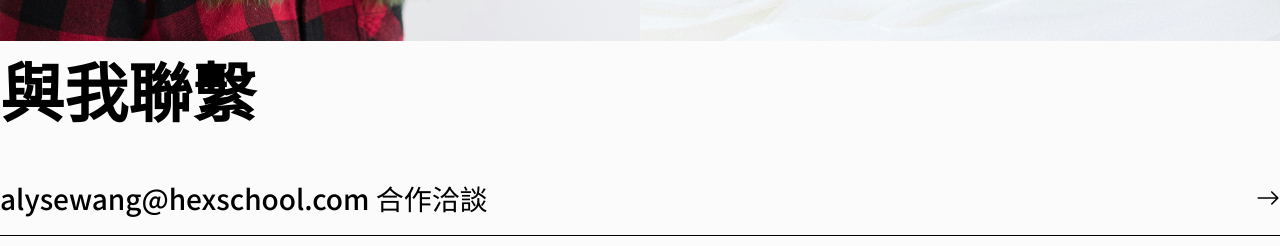
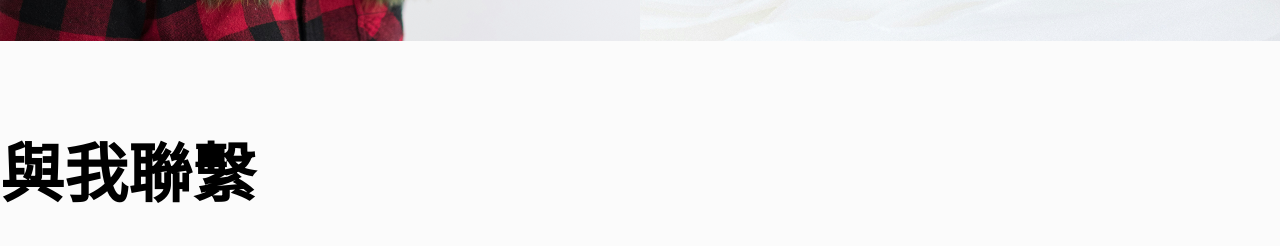
Before and after one commit to marduklien/2025camp, a plain HTML site: page index.html in a window 1280 px wide. Shown: the part 3745-3991 px from the top of the page. Drawn offline with nearby package versions, Linux system fonts and the light colour scheme.

Commit message:
fixed-index

```diff
--- a/css/index.css
+++ b/css/index.css
@@ -41,6 +41,9 @@
 
 .service_item .photo {
   width: 636px;
+      @media (max-width: 767px) {
+      max-width: 100%;
+  }
 }
 
 .service_item .content {
@@ -144,8 +147,20 @@
 
 /* contact */
 
+.contactWrap {
+  width: 100%;
+  background: #FBFBFB;
+}
+
+
 .contact {
-  background: #FBFBFB;
+    padding-top: 80px;
+  padding-bottom: 80px;
+    @media (max-width: 767px) {
+    padding-bottom: 64px;
+    padding-top: 64px;
+
+  }
 }
 
 .contact h2 {
--- a/index.html
+++ b/index.html
@@ -59,9 +59,7 @@
   </div>
 </section>
 
-
-
-
+<section class="service1">
   <div class="container">
     <div class="service">
       <h2>專業服務與方案</h2>
@@ -101,6 +99,9 @@
       </ul>
     </div>
   </div>
+
+</section>
+
 
 
   <div class="container">
@@ -159,6 +160,7 @@
   </div>
 
 
+  <section class="contactWrap border-bottom-1">
       <div class="container">
         <div class="contact">
           <h2>與我聯繫</h2>
@@ -172,6 +174,7 @@
           </ul>
         </div>
       </div>
+  </section>
 
 <footer class="footer">
   © 2025 Alyse Wang. All rights reserved.
```
Lines whose indentation alone changed are shown as unchanged.
